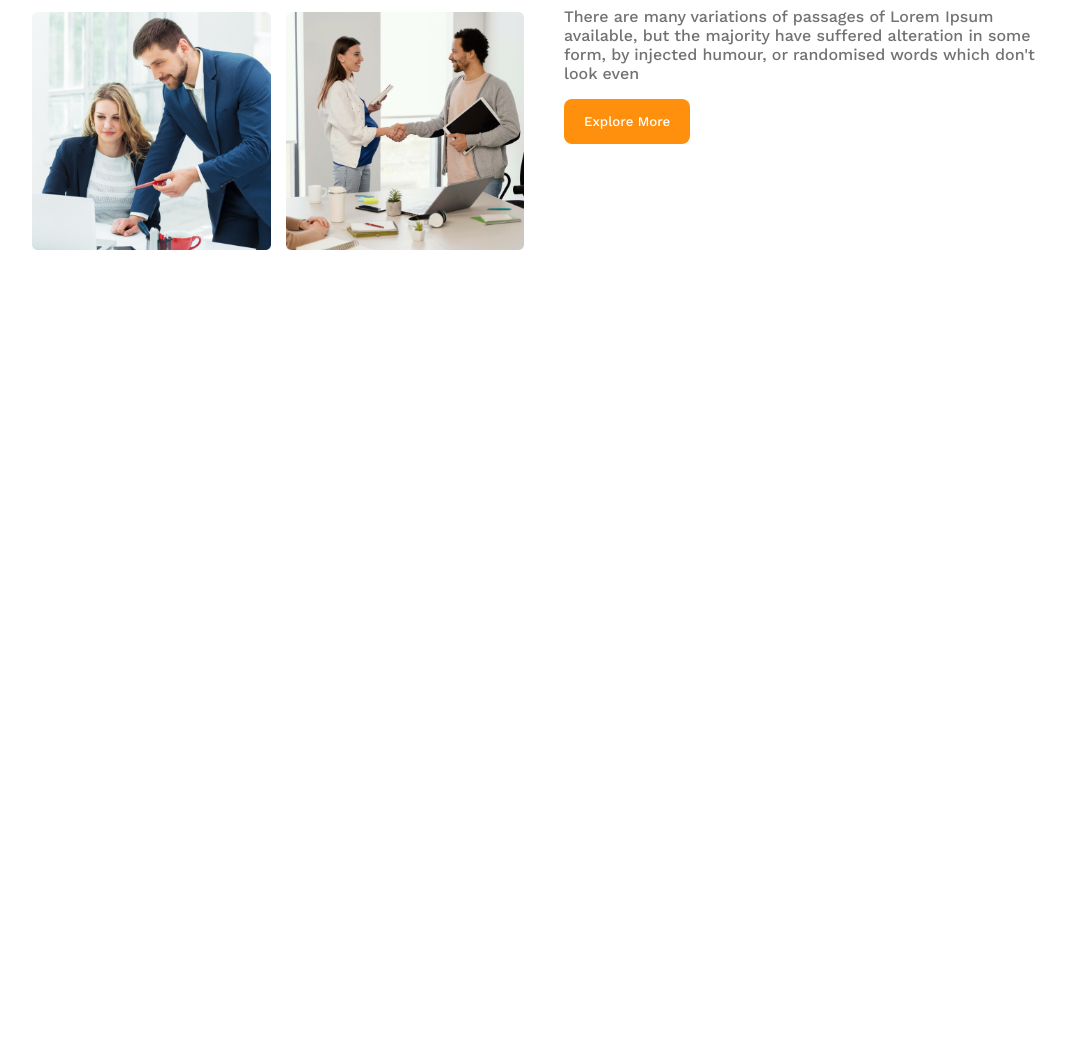
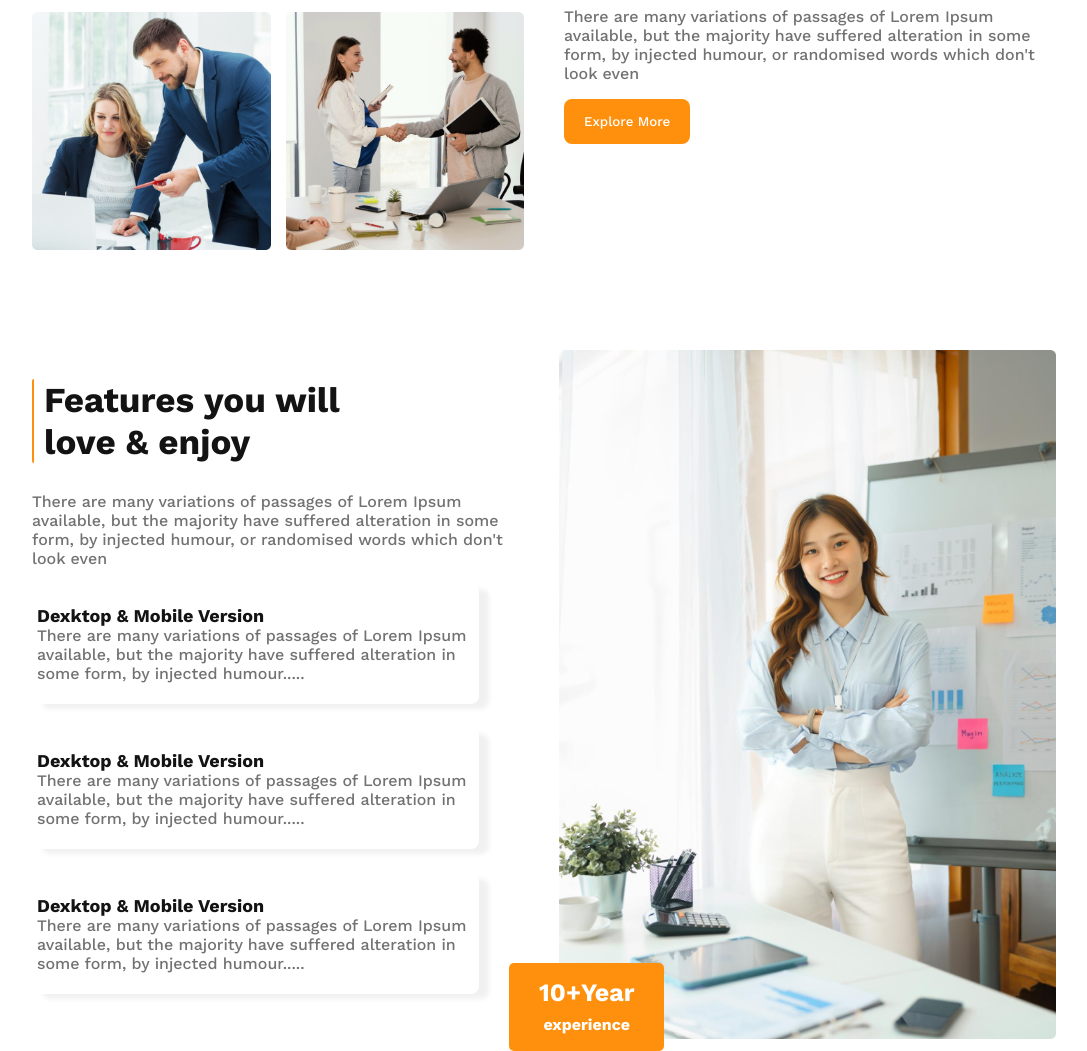
Before and after one commit to arminsultana05/g3-architects-assignment2, a plain HTML site: page index.html in a window 1280 px wide. Shown: the part 1192-2243 px from the top of the page, without its empty margins (96-1183 px from the left). Before the commit the page ends 1442 px from the top, so only its background shows below. Drawn offline with nearby package versions, Linux system fonts and the light colour scheme.

Commit message:
love section Added

```diff
--- a/index.html
+++ b/index.html
@@ -31,15 +31,16 @@
         <div class="bannaer_sections">
             <div class="banner_description">
                 <h1 class="artchitects_title">Brand New <br> Group of Architects</h1>
-                <p class="artchitects_description">There are many variations of passages of Lorem Ipsum available, but the majority have suffered
+                <p class="artchitects_description">There are many variations of passages of Lorem Ipsum available, but
+                    the majority have suffered
                     alteration in some form, by injected humour,
-                    <p/>
-                <button class="artchitects_btn" >Explore More</button>
+                    <p />
+                    <button class="artchitects_btn">Explore More</button>
             </div>
             <br>
-          <div class="banner_img">
-            <img src="images/banner.png" alt="">
-          </div>
+            <div class="banner_img">
+                <img src="images/banner.png" alt="">
+            </div>
 
         </div>
     </header>
@@ -54,10 +55,54 @@
                 <img src="images/team4.png" alt="">
             </div>
             <div class="quick_description_section">
-                <h2 class="quick_title"><span class="quick_list">Quick list</span> of Our <br> <span class="feature">Features</span></h2>
-                <p class="quick_description">There are many variations of passages of Lorem Ipsum available, but the majority have suffered alteration in some form, by injected humour, or randomised words which don't look even</p>
+                <h2 class="quick_title"><span class="quick_list">Quick list</span> of Our <br> <span
+                        class="feature">Features</span></h2>
+                <p class="quick_description">There are many variations of passages of Lorem Ipsum available, but the
+                    majority have suffered alteration in some form, by injected humour, or randomised words which don't
+                    look even</p>
                 <button class="quick_btn">Explore More</button>
 
+            </div>
+
+        </section>
+        <!-- love Section -->
+
+        <section class="love_section">
+            <div class="love_description_section">
+                <h2 class="love_title">Features you will <br> love & enjoy</h2>
+                <p class="love_description">There are many variations of passages of Lorem Ipsum available, but the
+                    majority have suffered alteration in some form, by injected humour, or randomised words which don't
+                    look even</p>
+                <div class="version_container">
+                    <p> <span class="big_title">Dexktop & Mobile Version</span>
+                        <br> There are many variations of passages of Lorem Ipsum available,
+                        but the majority have suffered alteration in some form, by injected humour.....
+                    </p>
+
+                </div>
+                <div class="version_container">
+                    <p> <span class="big_title">Dexktop & Mobile Version</span>
+                        <br> There are many variations of passages of Lorem Ipsum available,
+                        but the majority have suffered alteration in some form, by injected humour.....
+
+                    </p>
+
+                </div>
+                <div class="version_container">
+                    <p> <span class="big_title">Dexktop & Mobile Version</span>
+                        <br> There are many variations of passages of Lorem Ipsum available,
+                        but the majority have suffered alteration in some form, by injected humour.....
+                    </p>
+
+                </div>
+
+            </div>
+            <div class="love_img">
+                <img src="images/architect.png" alt="">
+                <button class="ten_year_btn">10+Year
+                    <br>
+                   <span class=" btn_ex">  experience</span>
+                </button>
             </div>
 
         </section>
--- a/styles/style.css
+++ b/styles/style.css
@@ -138,6 +138,79 @@ body {
     background-color: rgba(255, 144, 14, 1);
     border-radius: 8px;
 }
+/* Love Section styles */
+.love_section{
+    width: 80%;
+    margin: 0 auto;
+    display: flex;
+    gap: 30px;
+    margin-top: 100px;
+}
+.love_description_section{
+    width: 50%;
+}
+.love_title{
+    color: rgba(19, 19, 19, 1);
+    font-family: 'Work Sans';
+    font-size: 35px;
+    border-left: 2px solid #FF900E;
+    padding-left: 10px;
+    border-radius: 2px;
+}
+.love_description{
+    color: #727272;
+    font-family: 'Work Sans';
+    font-size: 16px;
+}
+.version_container{
+    background-color: #FFFFFF;
+    border-radius:8px;
+    box-shadow: 10px 5px 5px rgba(0, 0, 0, 0.06);
+    padding: 5px;
+    margin-bottom: 25px;
+    width: 90%;
+
+}
+.version_container p{
+    font-family: 'Work Sans';
+    font-size: 16px;
+    color: #727272;
+
+
+}
+.big_title{
+    font-family: 'Work Sans';
+    color: rgba(19, 19, 19, 1);
+    font-weight: bolder;
+    font-size: 18px;
+
+
+}
+.love_img{
+    width: 50%;
+    position: relative;
+}
+.love_img img{
+    width: 100%;
+    position: relative;
+}
+.ten_year_btn{
+    color: #FFFFFF;
+    font-size: 25px;
+    font-weight: bold;
+    background-color: #FF900E;
+    border: none;
+    padding: 15px 30px;
+    border-radius: 5px;
+    position: absolute;
+    left: -50px;
+    bottom: -8px;
+
+}
+.btn_ex{
+    font-size: 16px;
+}
+
 
 
 /* Responsive area */
@@ -222,8 +295,7 @@ body {
     .quick_btn {
         padding: 10px 15px;
         border-radius: 5px;
-
-    }
+}
 
 
 
```
